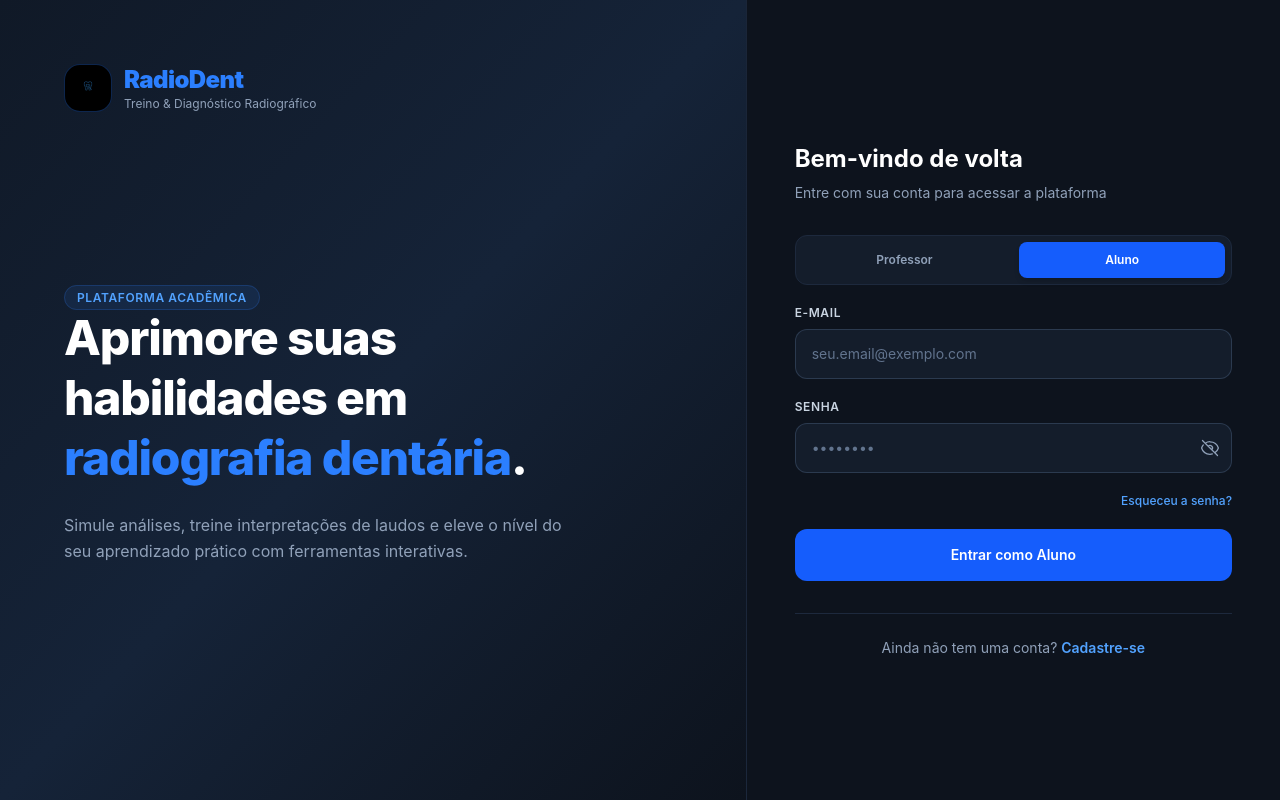
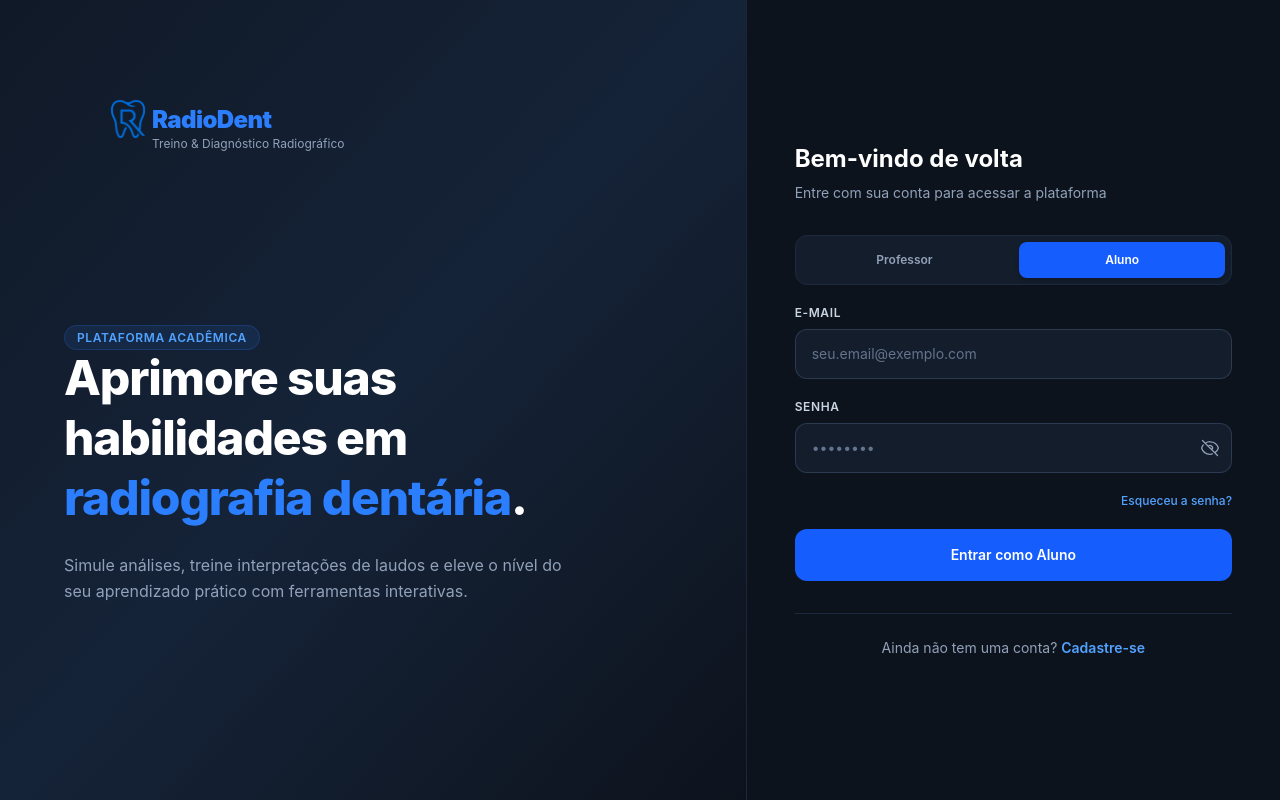
Before and after one commit to Quingu/plataforma-treino-radiografia-dentaria, a React (Vite) app in the folder frontend/: page / in a window 1280 px wide. Built offline with nearby package versions, Linux system fonts and the light colour scheme; no server answers.

Commit message:
style: atualiza tamanho, espaçamento e saturação da logo

```diff
--- a/frontend/src/componentes/LogoMarca.jsx
+++ b/frontend/src/componentes/LogoMarca.jsx
@@ -1,16 +1,16 @@
 import React from 'react';
-import logoRadiodent from '../assets/logo_radiodent.jpeg';
+import logoRadiodent from '../assets/logo_radiodent.png';
 
 export default function LogoMarca({ tamanho = 'md' }) {
-  const medidas = tamanho === 'sm' ? 'w-9 h-9 rounded-xl' : 'w-12 h-12 rounded-2xl';
+  const medidas = tamanho === 'sm' ? 'w-16 h-16' : 'w-32 h-32';
 
   return (
-    <div className={`${medidas} bg-black border border-blue-500/30 flex items-center justify-center overflow-hidden`}>
+    <div className="flex items-center justify-center -mr-13">
       <img
         src={logoRadiodent}
         alt="RadioDent"
         draggable="false"
-        className="w-full h-full object-contain p-1 pointer-events-none"
+        className={`${medidas} object-contain pointer-events-none scale-125 saturate-200`}
       />
     </div>
   );
```
Also changed, not shown: frontend/src/assets/logo_radiodent.jpeg (deleted), frontend/src/assets/logo_radiodent.png (added).
